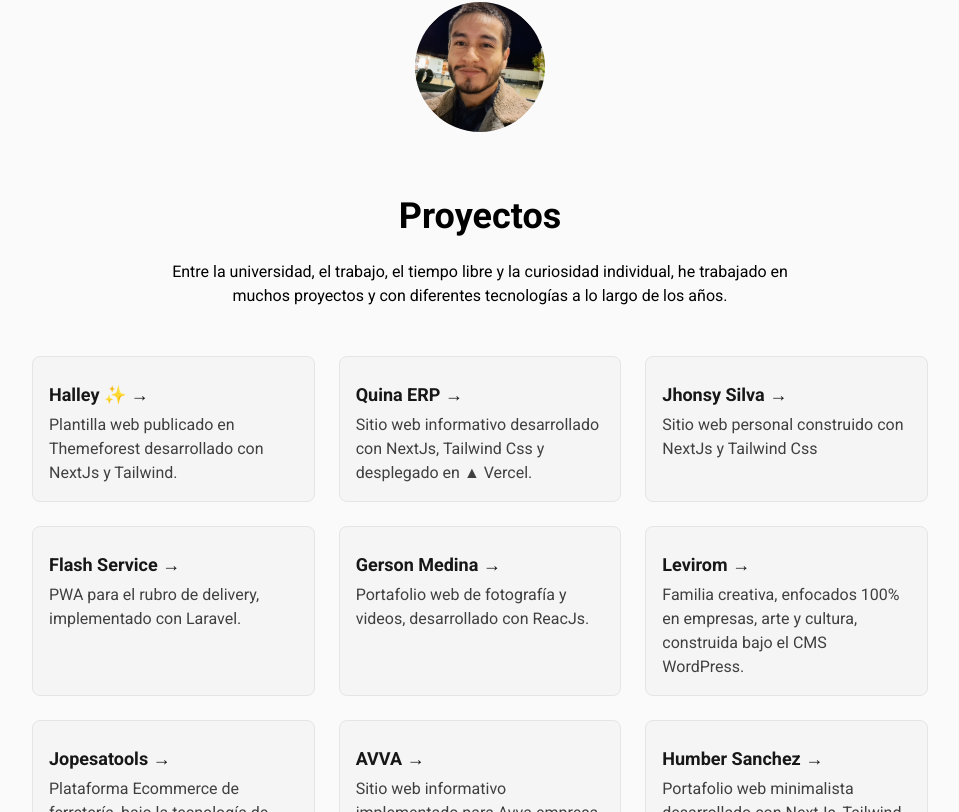
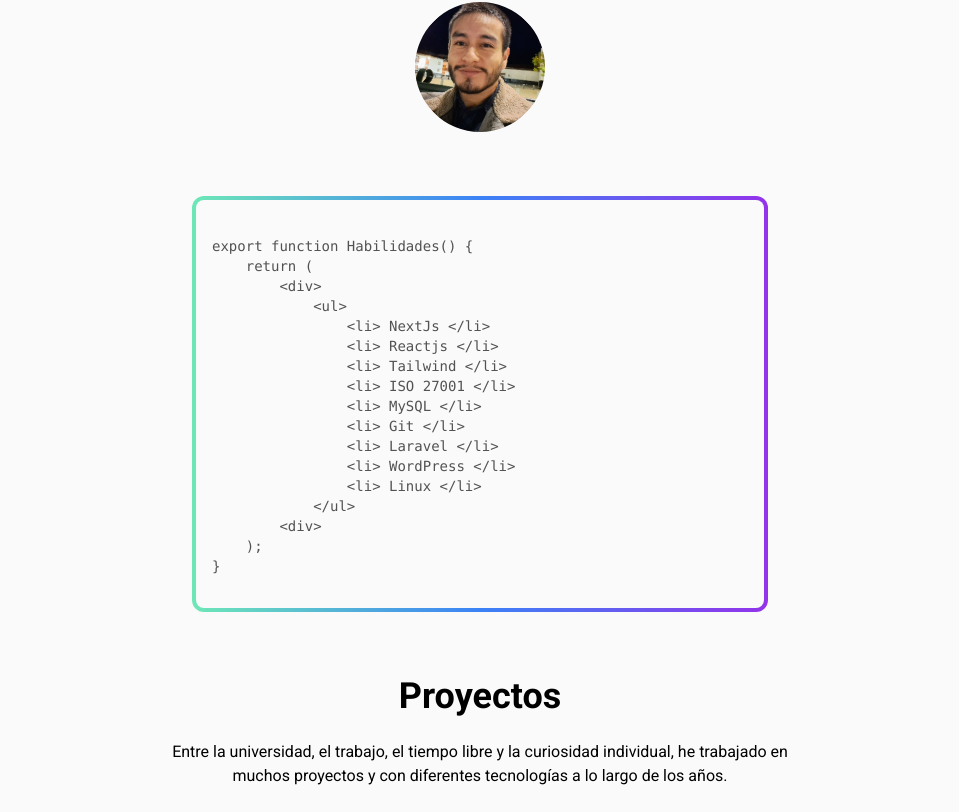
Before and after one commit to humberni/humbersanchez.com, a Next.js app: page / in a window 1280 px wide. Shown: the part 463-1275 px from the top of the page, without its empty margins (160-1119 px from the left). Built offline with nearby package versions, Linux system fonts and the light colour scheme.

Commit message:
add to skills

```diff
--- a/components/Projects.tsx
+++ b/components/Projects.tsx
@@ -68,7 +68,7 @@ export default function Projects() {
                 Proyectos
             </h2>
 
-            <p className="pt-6 mb-6 max-w-2xl text-center m-auto dark:text-neutral-400">
+            <p className="pt-6 mb-6 max-w-2xl text-center m-auto dark:text-neutral-300">
                 Entre la universidad, el trabajo, el tiempo libre y la curiosidad individual, he trabajado en muchos proyectos y con diferentes tecnologías a lo largo de los años.
             </p>
 
@@ -82,7 +82,7 @@ export default function Projects() {
                         <h3 className="text-lg font-bold text-left mt-2 text-neutral-900 dark:text-neutral-100">
                             {title} &rarr;
                         </h3>
-                        <p className="mt-1 text-left text-neutral-700 dark:text-neutral-400">
+                        <p className="mt-1 text-left text-neutral-700 dark:text-neutral-300">
                             {description}
                         </p>
 
--- /dev/null
+++ b/components/Skills.tsx
@@ -0,0 +1,33 @@
+export default function Skills() {
+    return (
+
+        <div className="rounded-xl max-w-xl h-auto mt-16 mx-auto bg-gradient-to-r p-[4px] from-[#6EE7B7] via-[#3B82F6] to-[#9333EA]">
+            <div className="flex flex-col justify-between h-full bg-neutral-50 dark:bg-neutral-900 text-white rounded-lg p-4">
+
+                <pre className="text-neutral-600 dark:text-neutral-300 mb-4 text-sm text-left">
+                    {`
+export function Habilidades() {
+    return (
+        <div>
+            <ul>
+                <li> NextJs </li>
+                <li> Reactjs </li>
+                <li> Tailwind </li>
+                <li> ISO 27001 </li>
+                <li> MySQL </li>
+                <li> Git </li>
+                <li> Laravel </li>
+                <li> WordPress </li>
+                <li> Linux </li>
+            </ul>
+        <div>
+    );
+}`}
+                </pre>
+            </div>
+        </div>
+
+
+
+    )
+}
--- a/pages/index.tsx
+++ b/pages/index.tsx
@@ -2,6 +2,7 @@ import Image from "next/image";
 import Link from "next/link";
 import Layout from "../components/Layout";
 import Projects from "../components/Projects";
+import Skills from "../components/Skills";
 import Social from "../components/Social";
 
 export default function Home() {
@@ -25,8 +26,9 @@ export default function Home() {
             className="rounded-full filter hover:grayscale rotate-45"
           />
         </div>
+        <Skills />
         <Projects />
-        <p className="max-w-lg mx-auto">
+        <p className="max-w-lg mx-auto dark:text-neutral-300">
           Actualmente no estoy buscando nuevas oportunidades, pero mi bandeja de entrada siempre está abierta. Ya sea que tenga una pregunta o simplemente quiera saludar.
         </p>
         <Social />
```
